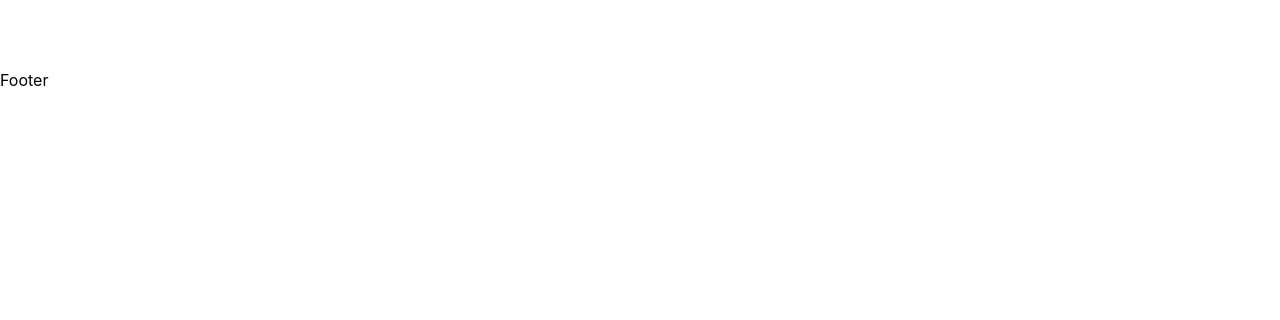
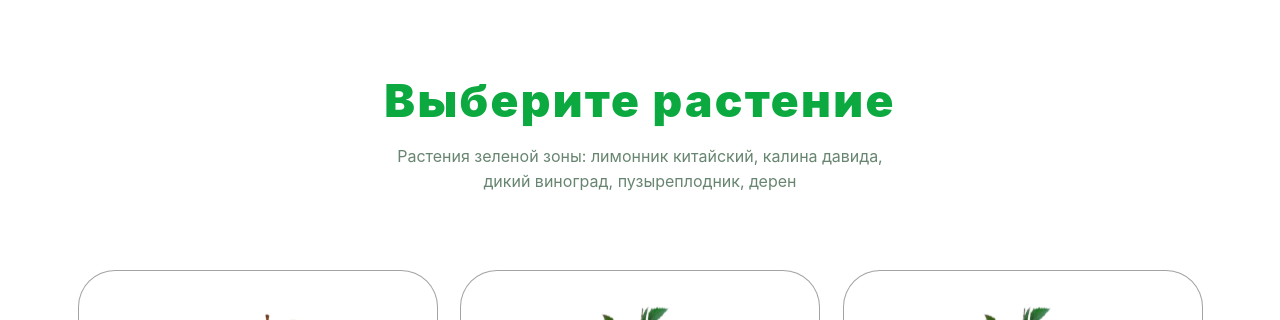
Before and after one commit to PasterIvan/garden, a React (Create React App) app: page /#/main in a window 1280 px wide. Shown: the part 2378-2698 px from the top of the page. Before the commit the page ends 2468 px from the top, so only its background shows below. Built offline with nearby package versions, Linux system fonts and the light colour scheme.

Commit message:
Main: Picture, Info, Plan, Cards готово с адаптацией

```diff
--- a/src/components/c1-Header/h1-Menu/Menu.module.css
+++ b/src/components/c1-Header/h1-Menu/Menu.module.css
@@ -63,7 +63,7 @@
     line-height: 21px;
 }
 
-@media (max-width: 767px) {
+@media (max-width: 768px) {
     .menu {
         flex-wrap: wrap
     }
--- a/src/components/c2-Body/b1-Main/Main.tsx
+++ b/src/components/c2-Body/b1-Main/Main.tsx
@@ -13,9 +13,9 @@ export const Main = () => {
         <div className={style.main}>
             <Picture/>
             <Info/>
-           <GardenPlan/>
-             {/*<Cards/>
-            <Gardener/>
+            <GardenPlan/>
+            <Cards/>
+            {/*<Gardener/>
             <Festival/>
             <Gallery/>*/}
         </div>
--- a/src/components/c2-Body/b1-Main/m4-Cards/Cards.module.css
+++ b/src/components/c2-Body/b1-Main/m4-Cards/Cards.module.css
@@ -13,7 +13,7 @@
     justify-content: space-between;
     align-items: center;
     flex-wrap: wrap;
-    padding: 130px 0 74px 0;
+    padding-bottom: 74px;
 }
 
 .title {
```
